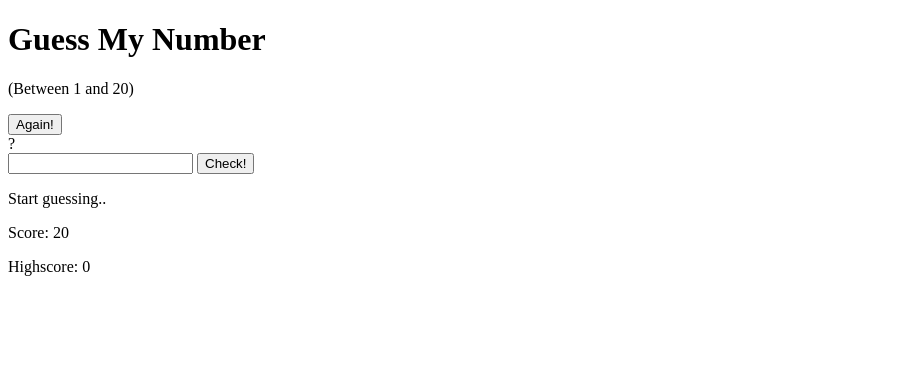
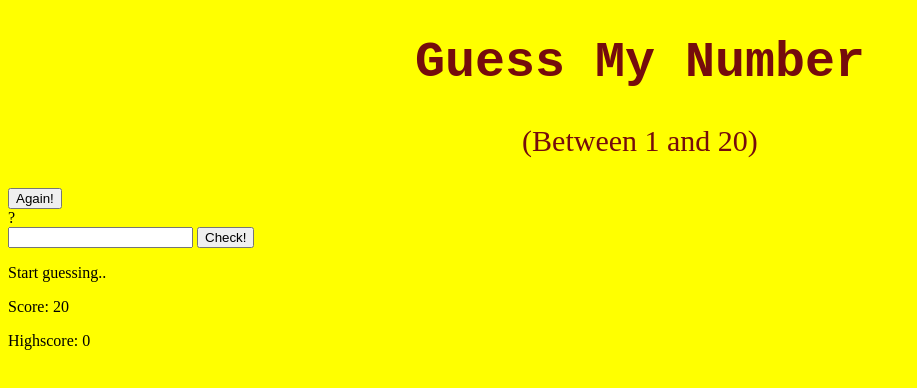
Before and after one commit to Vickyberg/GuessGame, a plain HTML site: page index.html in a window 1280 px wide. Shown: the whole page, without its empty margins (0-917 px from the left). Drawn offline with Linux system fonts and the light colour scheme.

Commit message:
guess cooking

```diff
--- a/index.html
+++ b/index.html
@@ -5,12 +5,14 @@
     <meta http-equiv="X-UA-Compatible" content="IE=edge">
     <meta name="viewport" content="width=device-width, initial-scale=1.0">
     <title>Guess Game</title>
+
+    <link rel="stylesheet" href="style.css">
 </head>
 <body>
     <header>
-        <h1>Guess My Number</h1>
+        <h1 class="welcome">Guess My Number</h1>
         <p class="between">(Between 1 and 20)</p>
-        <button class="bin again">Again!</button>
+        <button class="bin-again">Again!</button>
         <div class="number">?</div>
     </header>
     <main>
--- a/script.js
+++ b/script.js
@@ -11,54 +11,44 @@
 document.querySelector(".guess").value = 23;
  console.log(document.querySelector(".guess").value); */
 
- let secretNumber = Math.trunc(Math.random() * 20) +1;
+let secretNumber = Math.trunc(Math.random() * 20) + 1;
 
 let score = 20;
 
-
-
- document.querySelector('.check').addEventListener('click', function() {
-
-const guess= Number(   document.querySelector('.guess').value);
+document.querySelector(".check").addEventListener("click", function () {
+  const guess = Number(document.querySelector(".guess").value);
   console.log(guess, typeof guess);
 
   //when their's no input
-if(!guess){
-
-     document.querySelector(".message").textContent = 'No number';
+  if (!guess) {
+    document.querySelector(".message").textContent = "No number";
 
     //when player wins
-}else if(guess == secretNumber){
-
-    document.querySelector('.message').textContent = "Correct Number :-) woohoo";
+  } else if (guess == secretNumber) {
+    document.querySelector(".message").textContent =
+      "Correct Number :-) woohoo";
     document.querySelector(".number").textContent = secretNumber;
 
-    document.querySelector('body').style.backgroundColor ="#60b347";
+    document.querySelector("body").style.backgroundColor = "#60b347";
 
-    document.querySelector('.number').style.width = ''
-
+    document.querySelector(".number").style.width = "";
 
     //when guess is too high
-}else if (guess > secretNumber){
-
-    if(score > 1){
-
+  } else if (guess > secretNumber) {
+    if (score > 1) {
       document.querySelector(".message").textContent = "Too high!!";
 
       score--;
 
-     document.querySelector(".score").textContent = score;}
-     else{
-        document.querySelector(".message").textContent ="You lost :-(";
-        document.querySelector('.score').textContent = 0;
+      document.querySelector(".score").textContent = score;
+    } else {
+      document.querySelector(".message").textContent = "You lost :-(";
+      document.querySelector(".score").textContent = 0;
+    }
   }
 
-    }
-
-
   //when guess is too low
-     else if(guess < secretNumber){
-
+  else if (guess < secretNumber) {
     if (score > 1) {
       document.querySelector(".message").textContent = "Too Low!!";
 
@@ -72,17 +62,17 @@ if(!guess){
   }
 });
 
- document.querySelector('.again').addEventListener('click', function(){
+document.querySelector(".again").addEventListener("click", function () {
   score = 20;
   secretNumber = Math.trunc(Math.random() * 20) + 1;
 
-    document.querySelector('.message').textContent = "Start Guessing!!";
+  document.querySelector(".message").textContent = "Start Guessing!!";
 
-    document.querySelector('.score').textContent = score;
+  document.querySelector(".score").textContent = score;
 
-       document.querySelector(".number").textContent = '?';
-document.querySelector('.guess').value ='';
+  document.querySelector(".number").textContent = "?";
+  document.querySelector(".guess").value = "";
 
-document.querySelector('body').style.backgroundColor = '#222';
-document.querySelector('.number').style.width = '30px';
- })
+  document.querySelector("body").style.backgroundColor = "yellow";
+  document.querySelector(".number").style.width = "30px";
+});
--- /dev/null
+++ b/style.css
@@ -0,0 +1,19 @@
+body{
+    background-color: yellow;
+
+}
+.welcome{
+    text-align: center;
+    color: rgb(117, 12, 12);
+    font-family: 'Courier New', Courier, monospace;
+    font-size: 50px;
+
+
+}
+.between{
+   text-align: center;
+   font-size: 30px;
+   font-family: 'Times New Roman', Times, serif;
+   color: rgb(117,12,12);
+
+}
```
Lines whose indentation alone changed are shown as unchanged.
